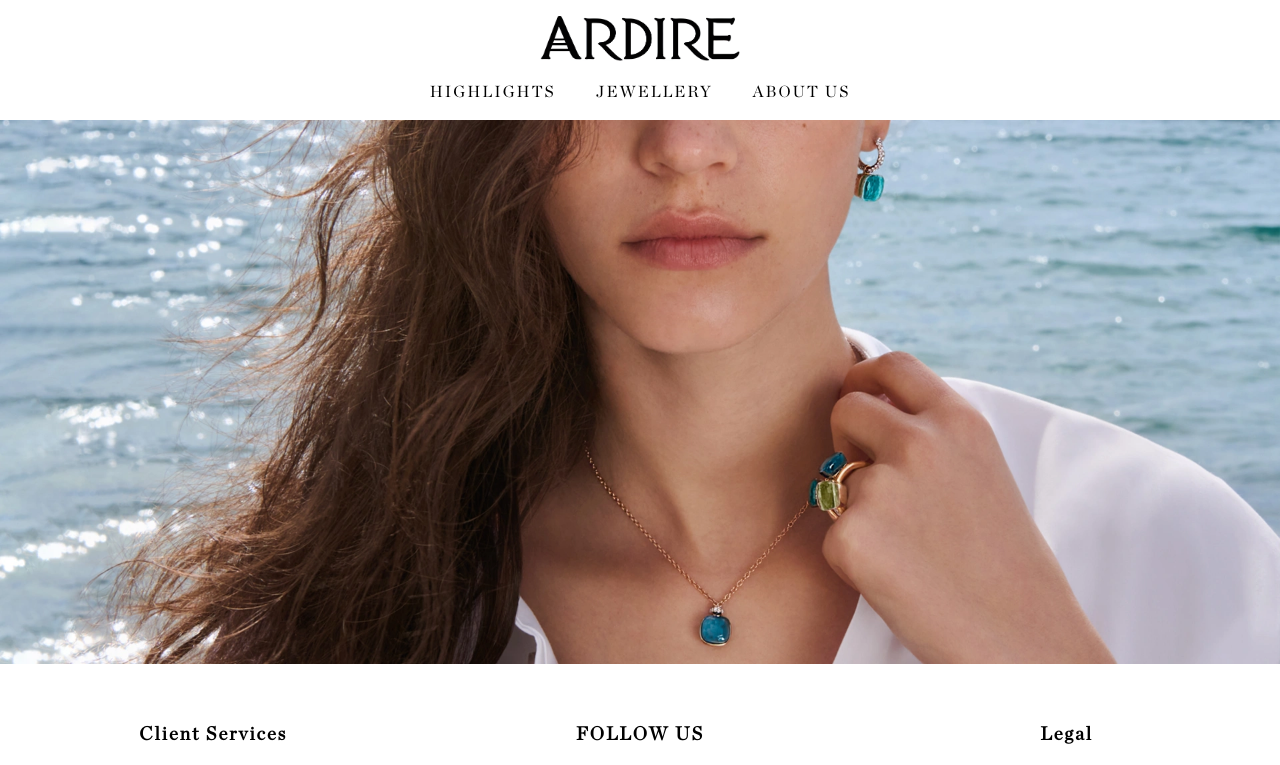
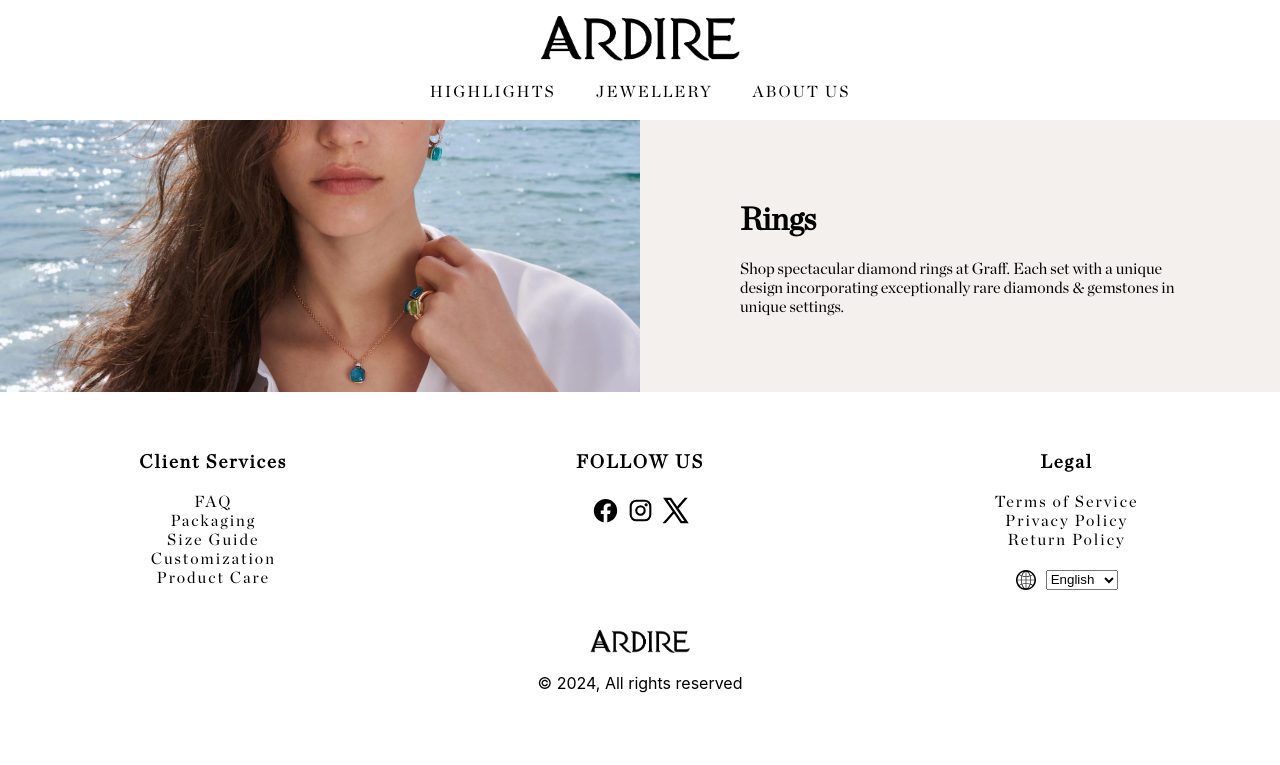
Before and after one commit to khaldoon9kh/ardire, a React (Create React App) app: page /category in a window 1280 px wide. Shown: the top 765 px of the page. Built offline with nearby package versions, Linux system fonts and the light colour scheme.

Commit message:
eader complete

```diff
--- a/src/components/CategoryHeader/index.css
+++ b/src/components/CategoryHeader/index.css
@@ -1,10 +1,20 @@
-.landingImgCont{
+.categoryHeaderCont{
     display: flex;
     justify-content: center;
     align-items: center;
+    background-color: rgb(244, 240, 238);
 }
 
-.landingImgCont img{
-    width: 100%;
+.categoryHeaderCont img{
+    width: 50%;
     height: auto;
+    flex:2
 }
+
+.category-header-text{
+    font-family: 'CustomFont', sans-serif;
+    text-align: left;
+    margin: 0px;
+    padding: 10px 100px;
+    flex: 2;
+}
--- a/src/components/CategoryHeader/index.jsx
+++ b/src/components/CategoryHeader/index.jsx
@@ -4,8 +4,13 @@ import LandingImg from "../../imgs/landingImg.webp"
 
 const CategoryHeader = () => {
     return (
-        <div className='landingImgCont'>
+        <div className='categoryHeaderCont'>
             <img src={LandingImg} alt="Landing Image" />
+            <div className="category-header-text">
+                <h1>Rings</h1>
+                <p>Shop spectacular diamond rings at Graff. Each set with a unique design incorporating exceptionally rare diamonds & gemstones in unique settings.
+                </p>
+            </div>
         </div>
     );
 };
```
